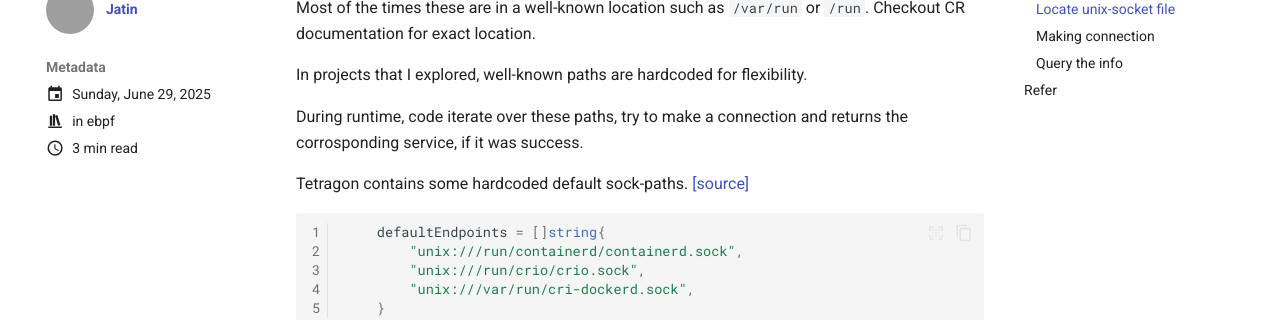
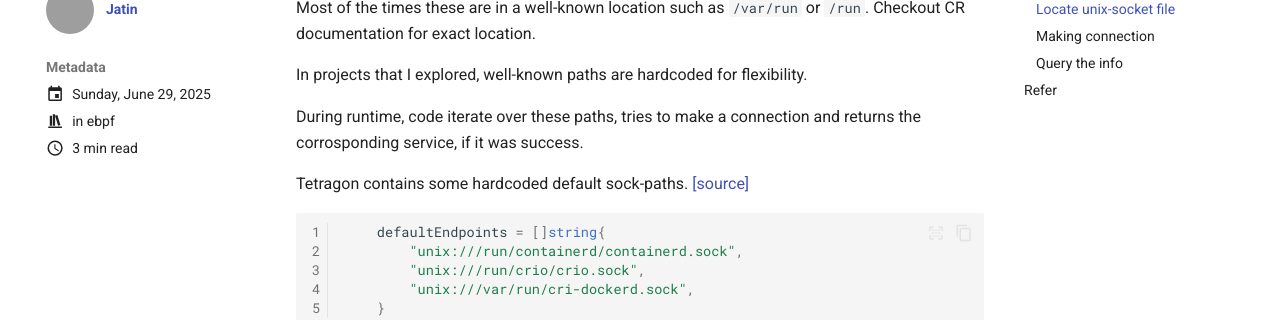
Before and after one commit to h0x0er/h0x0er.github.io, an MkDocs documentation site: the page built from docs/blog/posts/cri-connection.md, in a window 1280 px wide and 1400 px high, scrolled down 790 px. Shown: the part 153-473 px from the top of the window. Built offline with MkDocs 1.6.1 and Material for MkDocs 9.7.7, drawn with Linux system fonts in a browser that asks for light colours; some of the changed lines change nothing that is shown; some of the changed text lies outside the part shown; grey boxes are pictures that could not be loaded.

Commit message:
memories: updated

````diff
--- a/docs/blog/posts/cri-connection.md
+++ b/docs/blog/posts/cri-connection.md
@@ -44,7 +44,7 @@
 
 In projects that I explored, well-known paths are hardcoded for flexibility.
 
-During runtime, code iterate over these paths, try to make a connection and returns the corrosponding service, if it was success.
+During runtime, code iterate over these paths, tries to make a connection and returns the corrosponding service, if it was success.
 
 Tetragon contains some hardcoded default sock-paths. [[source]](https://github.com/cilium/tetragon/blob/50a1d08e471d2fdbabff0416ba0c314769bb4c13/pkg/cri/cri.go#L22)
 ```go linenums="1"
@@ -121,9 +121,9 @@
 
 ...
 for _, endPoint := range defaultRuntimeEndpoints {
-	logrus.Debugf("Connect using endpoint %q with %q timeout", endPoint, Timeout)
+	logrus.Debugf("Connect using endpoint %q with %q timeout", endPoint, t)
 
-	res, err = remote.NewRemoteImageService(endPoint, Timeout, tp, &logger)
+	res, err = remote.NewRemoteRuntimeService(endPoint, t, tp, &logger)
 	if err != nil {
 		logrus.Error(err)
 
````
